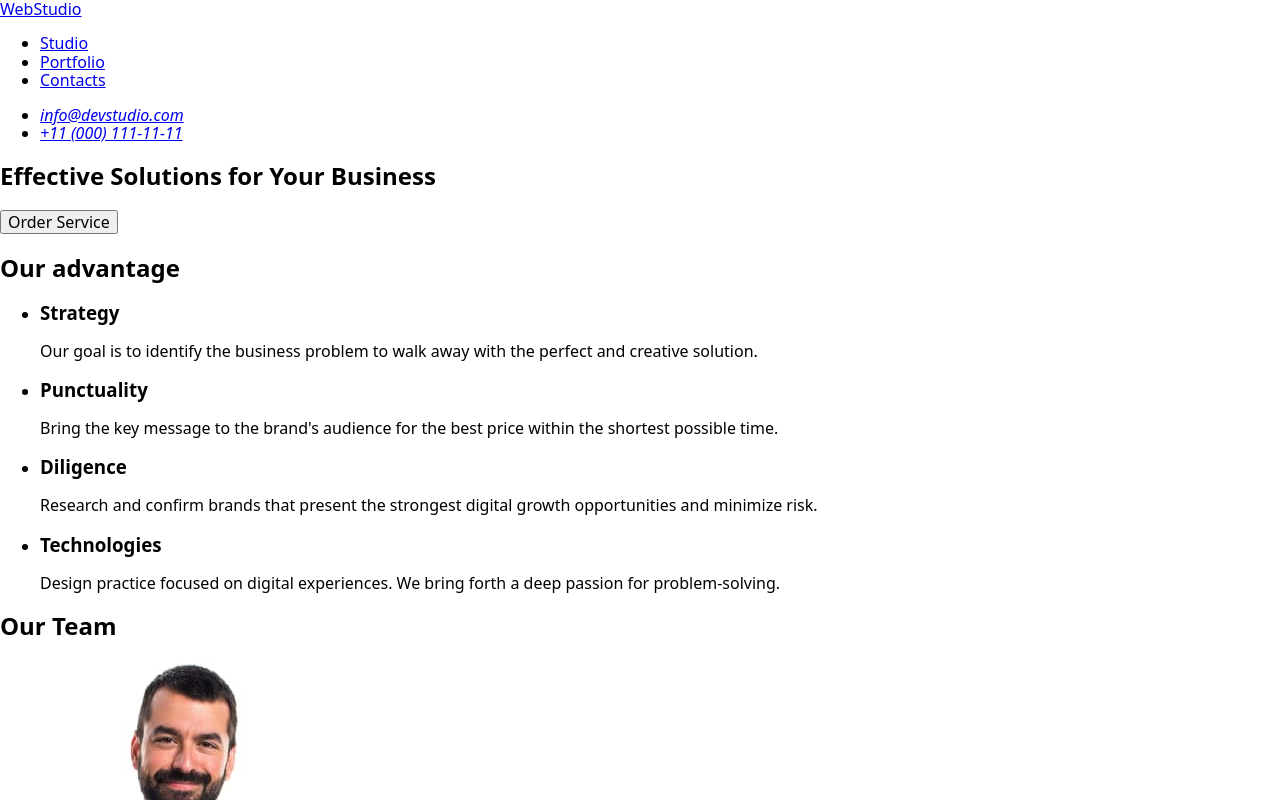
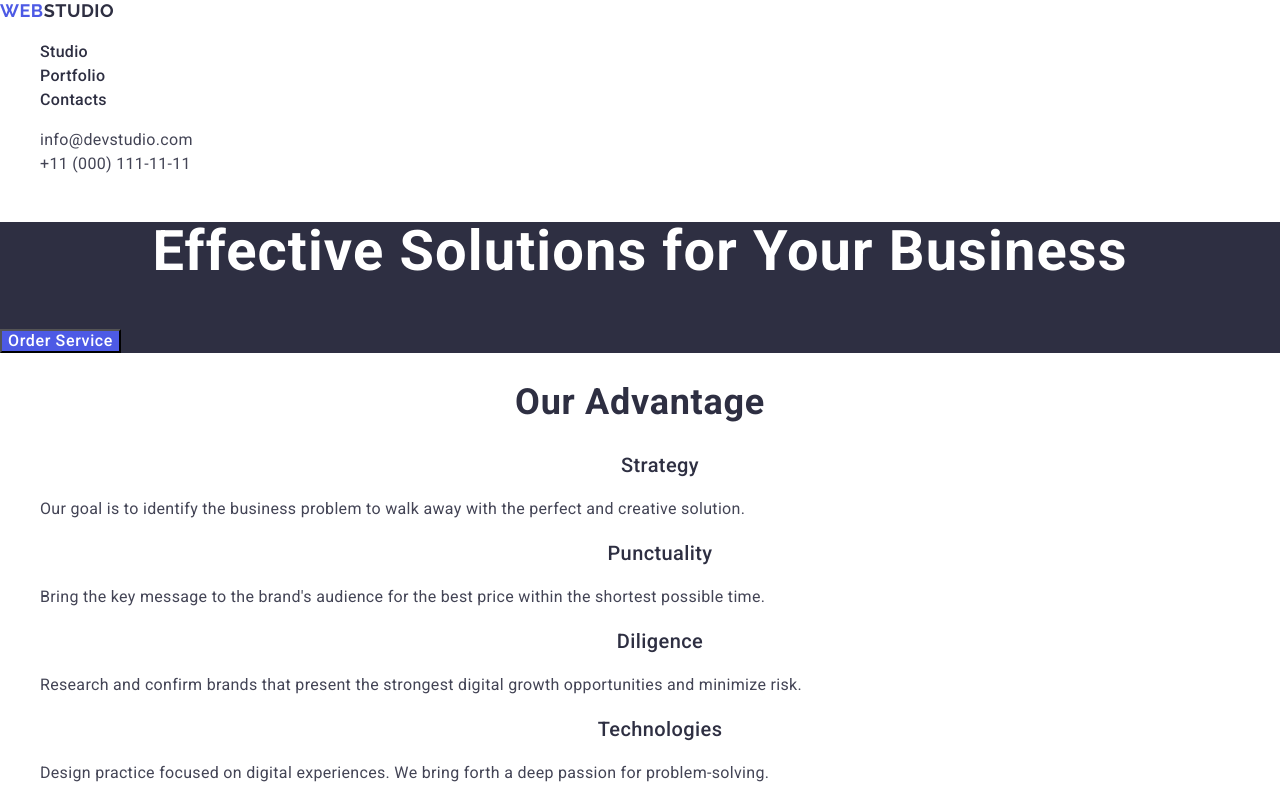
Before and after one commit to VeronikaSupriaha/goit-markup-hw-02, a plain HTML site: page index.html in a window 1280 px wide. Shown: the top 800 px of the page. Drawn offline with nearby package versions, Linux system fonts and the light colour scheme.

Commit message:
updated
with css classes

```diff
--- a/css/styles.css
+++ b/css/styles.css
@@ -0,0 +1,123 @@
+body {
+    font-family: 'Roboto',sans-serif;
+    font-style: normal;
+    font-weight: 400;
+    font-size: 16px;
+    line-height: 1.5;
+    color: #434455;
+    background-color: #FFF;
+    letter-spacing: 0.02em;
+}
+
+a {
+    text-decoration: none;
+    font-style: normal;
+    color: currentColor;
+}
+
+ul {
+    list-style-type: none;
+}
+
+h1 {
+    color: #FFF;
+    text-align: center;
+    font-size: 56px;
+    font-weight: 700;
+    line-height: 1.07;
+    letter-spacing: 0.02em;
+}
+
+h2 {
+    color: #2E2F42;
+    text-align: center;
+    font-size: 36px;
+    font-weight: 700;
+    line-height: 1.1;
+    letter-spacing: 0.02em;
+    text-transform: capitalize;
+}
+
+h3 {
+    color:  #2E2F42;
+    text-align: center;
+    font-size: 20px;
+    font-weight: 500;
+    line-height: 1.2;
+    letter-spacing: 0.02em;
+}
+
+/*Page header*/
+
+.logo {
+    color:  #4D5AE5;
+    font-family: 'Raleway', sans-serif;
+    font-size: 18px;
+    font-weight: 700;
+    line-height: 1.1;
+    letter-spacing: 0.03em;
+    text-transform: uppercase;
+}
+
+.logo-studio {
+    color: #2E2F42;
+}
+
+ .navigation-item {
+    color: #2E2F42;
+    font-weight: 500;
+ }
+
+ .navigation-item:hover {
+    color:  #404BBF;
+    font-weight: 500;
+ }
+
+ .contacts:hover {
+    color:  #404BBF;
+ }
+
+/*Order Service*/
+
+.order {
+background-color: #2E2F42;
+}
+
+button {
+    cursor: pointer;
+    color:  #FFF;
+    font-weight: 500;
+    letter-spacing: 0.04em;
+    background-color: #4D5AE5;
+}
+
+button:hover {
+    background-color: #404BBF;
+}
+
+/*Our team*/
+
+.team {
+    background-color: #F4F4FD;
+}
+
+.team-item {
+    background-color: #FFF;
+}
+
+/*Page footer*/
+
+footer {
+    background-color: #2E2F42;
+    color:  #F4F4FD;
+}
+
+.logo-ftr {
+    color:  #F4F4FD;
+    font-family: "Raleway", sans-serif;
+    font-size: 18px;
+    font-weight: 700;
+    line-height: 1.16;
+    letter-spacing: 0.03em;
+    text-transform: uppercase;
+}
--- a/index.html
+++ b/index.html
@@ -1,41 +1,47 @@
 <!DOCTYPE html>
 <html lang="en">
 <head>
-    <link rel="stylesheet" href="node_modules/modern-normalize/modern-normalize.css">
-    <link rel="stylesheet" href="./css/styles.css">
     <meta charset="UTF-8">
     <meta name="viewport" content="width=device-width, initial-scale=1.0">
+    <link rel="preconnect" href="https://fonts.googleapis.com">
+    <link rel="preconnect" href="https://fonts.gstatic.com" crossorigin>
+    <link href="https://fonts.googleapis.com/css2?family=Raleway:wght@700&family=Roboto:wght@400;500;700&display=swap"
+      rel="stylesheet">
     <title>Web Studio</title>
+    <link rel="stylesheet" href="https://cdnjs.cloudflare.com/ajax/libs/modern-normalize/2.0.0/modern-normalize.min.css"
+      integrity="sha512-4xo8blKMVCiXpTaLzQSLSw3KFOVPWhm/TRtuPVc4WG6kUgjH6J03IBuG7JZPkcWMxJ5huwaBpOpnwYElP/m6wg=="
+      crossorigin="anonymous" referrerpolicy="no-referrer" />
+    <link rel="stylesheet" href="./css/styles.css">
 </head>
 
 <body>
     <!--Page header-->
 <header>
      <nav>
-      <a href="./index.html"> WebStudio </a>
+      <a class="logo" href="./index.html"> Web<span class="logo-studio">Studio</span> </a>
      <ul>
-       <li>
+       <li class="navigation-item">
          <a href="#"> Studio </a>
        </li>
-       <li>
+       <li class="navigation-item">
          <a href="#">Portfolio</a>
-       </li>
-       <li>
+       </li >
+       <li class="navigation-item">
          <a href="#">Contacts</a>
        </li>
      </ul>
     </nav>
     <address>
       <ul>
-       <li> <a href="mailto:info@devstudio.com"> info@devstudio.com </a> </li>
-       <li> <a href="tel:+110001111111"> +11 (000) 111-11-11 </a> </li>
+       <li class="contacts"> <a href="mailto:info@devstudio.com"> info@devstudio.com </a> </li>
+       <li class="contacts"> <a href="tel:+110001111111"> +11 (000) 111-11-11 </a> </li>
       </ul>
     </address>
 </header>
 
 <main>
   <!--Order Service-->
-  <section>
+  <section class="order">
     <h1>Effective Solutions
     for Your Business</h1>
     <button type="button"> Order Service </button>
@@ -68,10 +74,10 @@
     </ul>
   </section>
  <!--Our team-->
-  <section>
+  <section class="team">
     <h2> Our Team </h2>
     <ul>
-        <li>
+        <li class="team-item">
             <img src="./images/our_team/mark_guerrero.jpg"
             alt="Mark Guerrero"
             width="264"
@@ -79,7 +85,7 @@
             <h3> Mark Guerrero </h3>
             <p> Product Designer </p>
         </li>
-        <li>
+        <li class="team-item">
             <img src="./images/our_team/tom_ford.jpg"
             alt="Tom Ford"
             width="264"
@@ -87,7 +93,7 @@
             <h3> Tom Ford </h3>
             <p> Frontend Developer </p>
         </li>
-        <li>
+        <li class="team-item">
             <img src="./images/our_team/camila_garcia.jpg"
             alt="Camila Garcia"
             width="264"
@@ -95,7 +101,7 @@
             <h3> Camila Garcia </h3>
             <p> Marketing </p>
         </li>
-        <li>
+        <li class="team-item">
             <img src="./images/our_team/daniel_wilson.jpg"
             alt="Daniel Wilson"
             width="264"
@@ -162,7 +168,7 @@
 </main>
 <!--Page footer-->
 <footer>
-  <a href="./index.html"> WebStudio </a>
+  <a class="logo" href="./index.html"> Web <span class="logo-ftr" >Studio</span></a>
   <p>Increase the flow of customers and
    sales for your business with digital
    marketing & growth solutions.</p>
```
